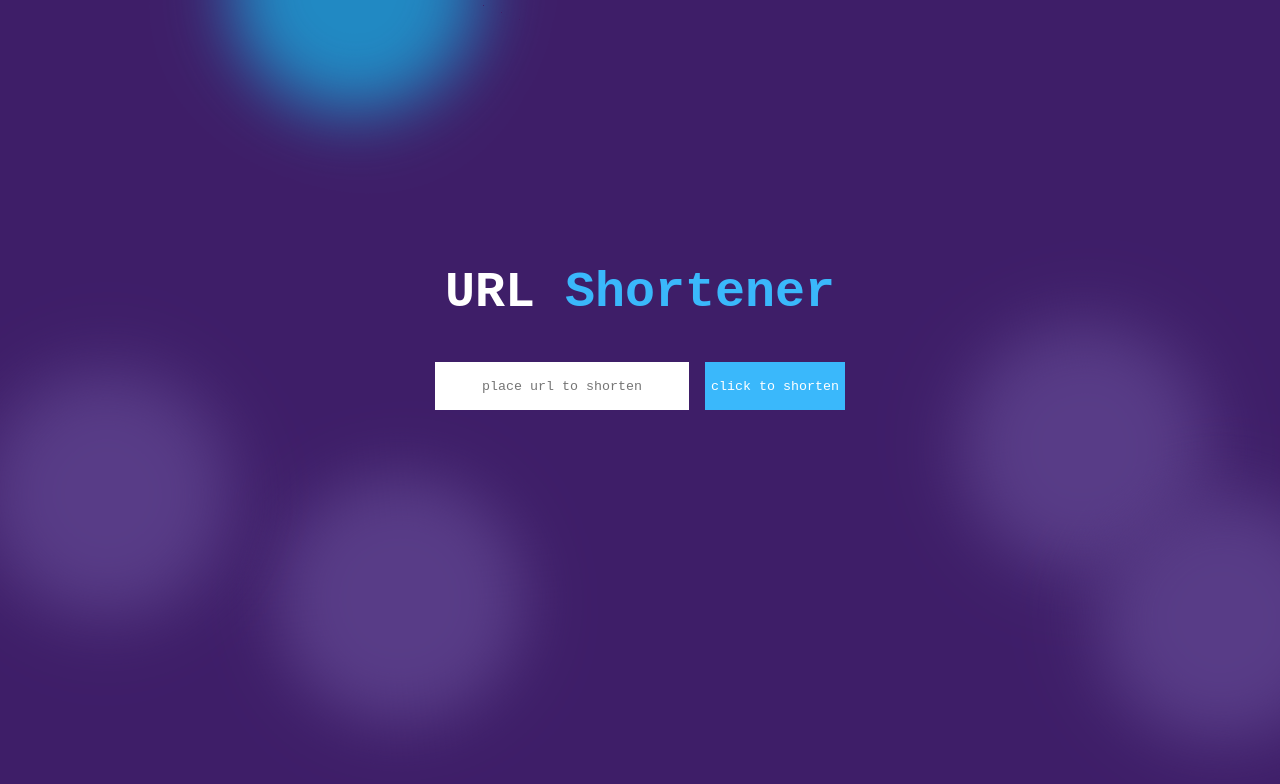
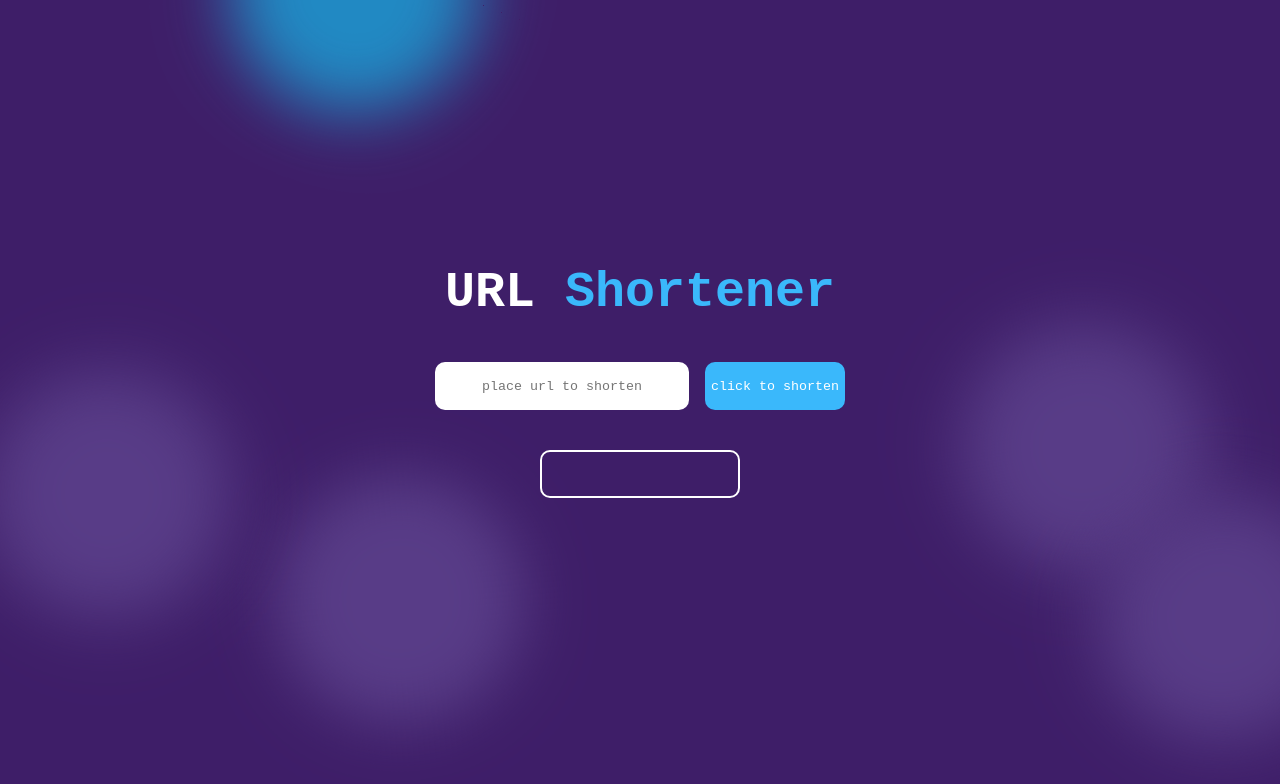
Before and after one commit to dearyfareq/React-url-Shortener, a React (Create React App) app: page / in a window 1280 px wide. Shown: the top 784 px of the page. Built offline with nearby package versions, Linux system fonts and the light colour scheme.

Commit message:
added results section styling

```diff
--- a/src/App.css
+++ b/src/App.css
@@ -3,7 +3,7 @@
     flex-direction: column;
     justify-content: center;
     align-items: center;
-    gap: 2.5rem;
+    gap: 1.5rem;
 }
 .container{
     display: flex;
@@ -36,6 +36,7 @@
     background-color: white;
     font-family:monospace;
     text-align: center;
+    border-radius: 10px;
 }
 .inputs>button{
     height: 3rem;
@@ -44,6 +45,7 @@
     color: white;
     font-family:monospace;
     transition: all 300ms ease-in-out;
+    border-radius: 10px;
 }
 .inputs>button:hover{
     height: 3rem;
@@ -52,3 +54,36 @@
     color: #3ab8fb;
     font-family:monospace
 }
+.results{
+    display: flex;
+    align-items: center;
+    gap: 1rem;
+}
+.results>p{
+    display: flex;
+    flex-direction: column;
+    font-family:monospace;
+    font-size: larger;
+    box-shadow: inset 0px 0px 0px 2px rgb(255, 255, 255);
+    height: 3rem;
+    width: 200px;
+    text-align: center;
+    justify-content: center;
+    color: rgb(255, 255, 255);
+    border-radius: 10px;
+}
+.results>button{
+    height: 3rem;
+    border: none;
+    background-color: #ffffff;
+    color: #3ab8fb;
+    font-family:monospace;
+    transition: all 300ms ease-in-out;
+    border-radius: 10px;
+    cursor: pointer;
+}
+.results>button:hover{
+    background-color: #3ab8fb;
+    color: #ffffff;
+
+}
```
